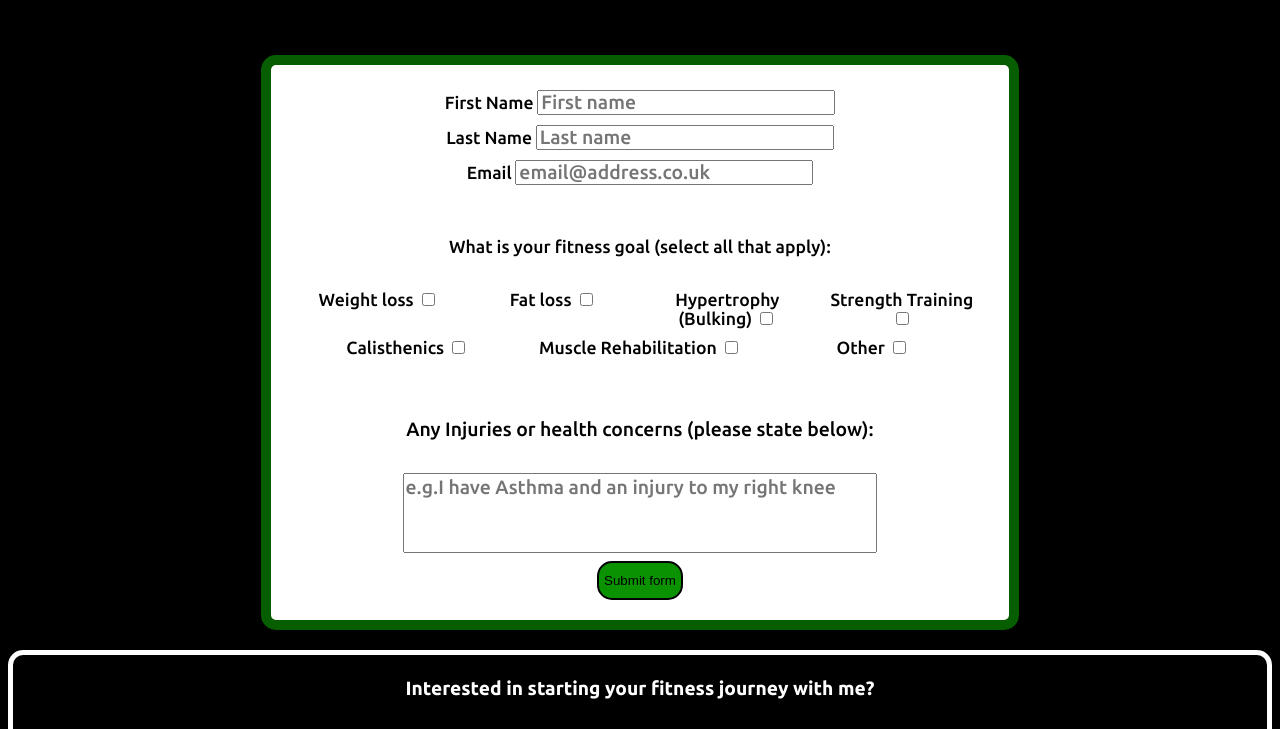
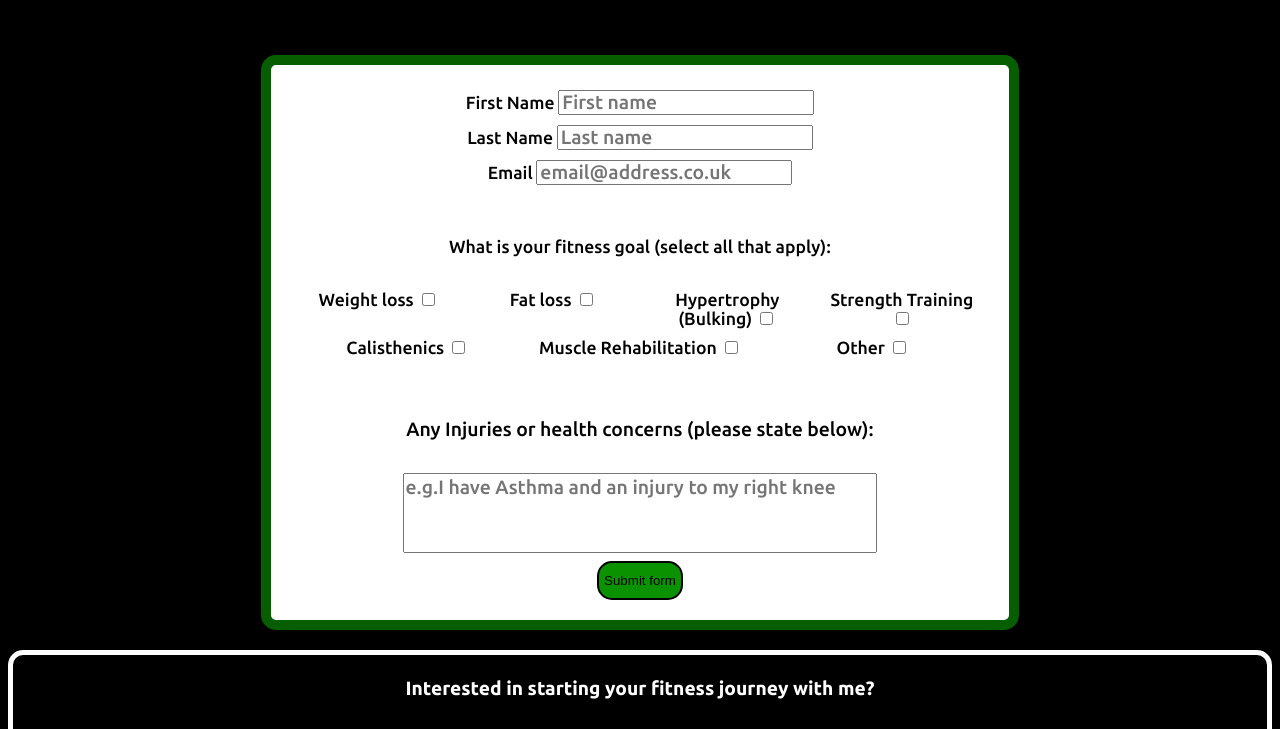
Before and after one commit to Ronaldo-V/RV-Fitness, a plain HTML site: page enquire.html in a window 1280 px wide. Shown: the part 1128-1857 px from the top of the page. Drawn offline with Linux system fonts and the light colour scheme.

Commit message:
finished website

```diff
--- a/assets/css/style.css
+++ b/assets/css/style.css
@@ -138,8 +138,10 @@ p {
   font-size: 120%;
 }
 
-.form-area {
-    padding: 0 15% 3%;
+.form-details{
+  width: 50vw;
+  display: block;
+  margin: auto;
 }
 
 label {
@@ -338,6 +340,11 @@ textarea {
     #form-area {
         width: 80%;
     }
+
+    .form-details{
+      width: 30vw;
+      display: inline-block;
+    }
 }
 
   @media only screen and (min-width: 768px) {
@@ -390,6 +397,11 @@ textarea {
     #form-area {
       width: 60%;
     }
+
+    .form-details{
+      width: 20vw;
+      display: inline-block;
+    }
   }
 
   @media only screen and (min-width: 992px) {
--- a/enquire.html
+++ b/enquire.html
@@ -73,21 +73,21 @@
             <div class="row">
                 <div class="col-12">
                     <label for="first-name">First Name</label>
-                    <input type="text" class="form-control" id="first-name"
+                    <input type="text" class="form-control form-details" id="first-name"
                     placeholder="First name" required>
                 </div>
             </div>
             <div class="row">
                 <div class="col-12">
                     <label for="last-name">Last Name</label>
-                    <input type="text" class="form-control" id="last-name"
+                    <input type="text" class="form-control form-details" id="last-name"
                     placeholder="Last name" required>
                 </div>
             </div>
             <div class="row">
                 <div class="col-12">
                     <label for="email">Email</label>
-                    <input type="email" class="form-control" id="email"
+                    <input type="email" class="form-control form-details" id="email"
                     placeholder="email@address.co.uk" required>
                 </div>
             </div>
```
